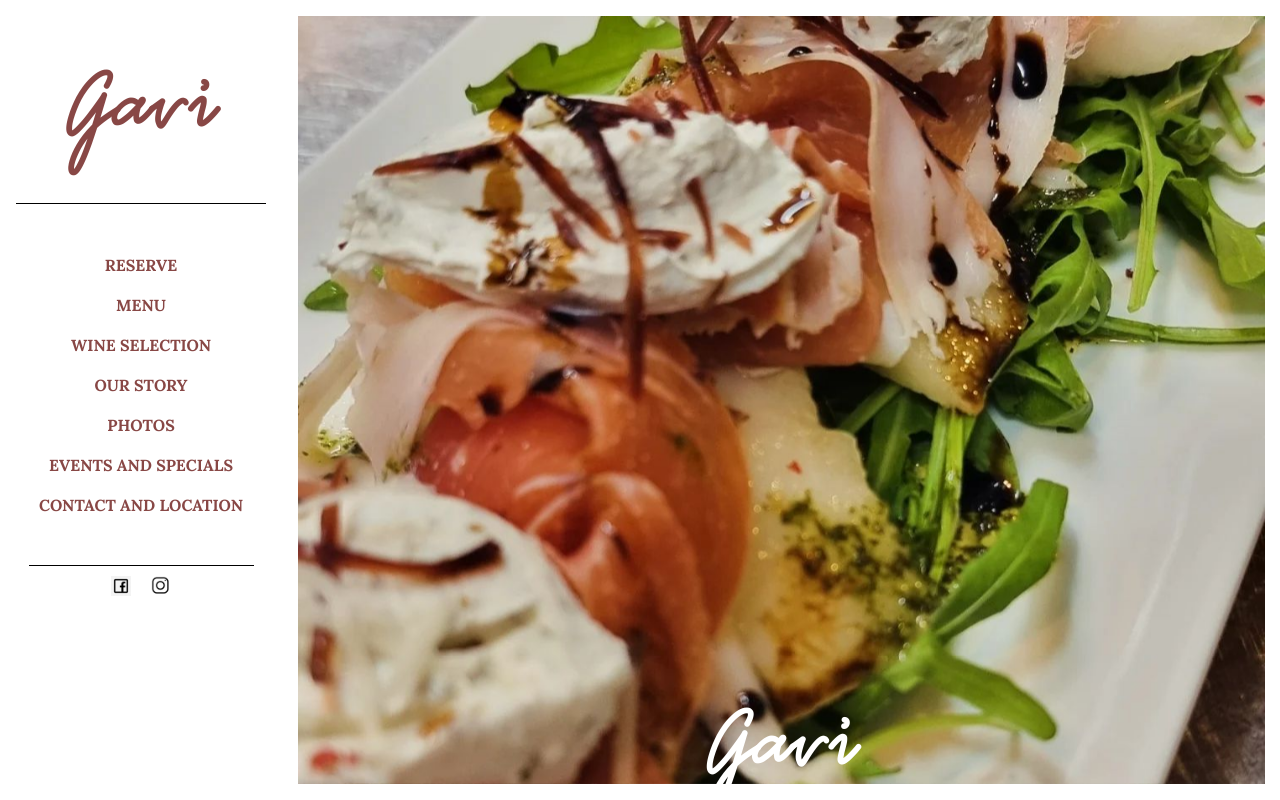
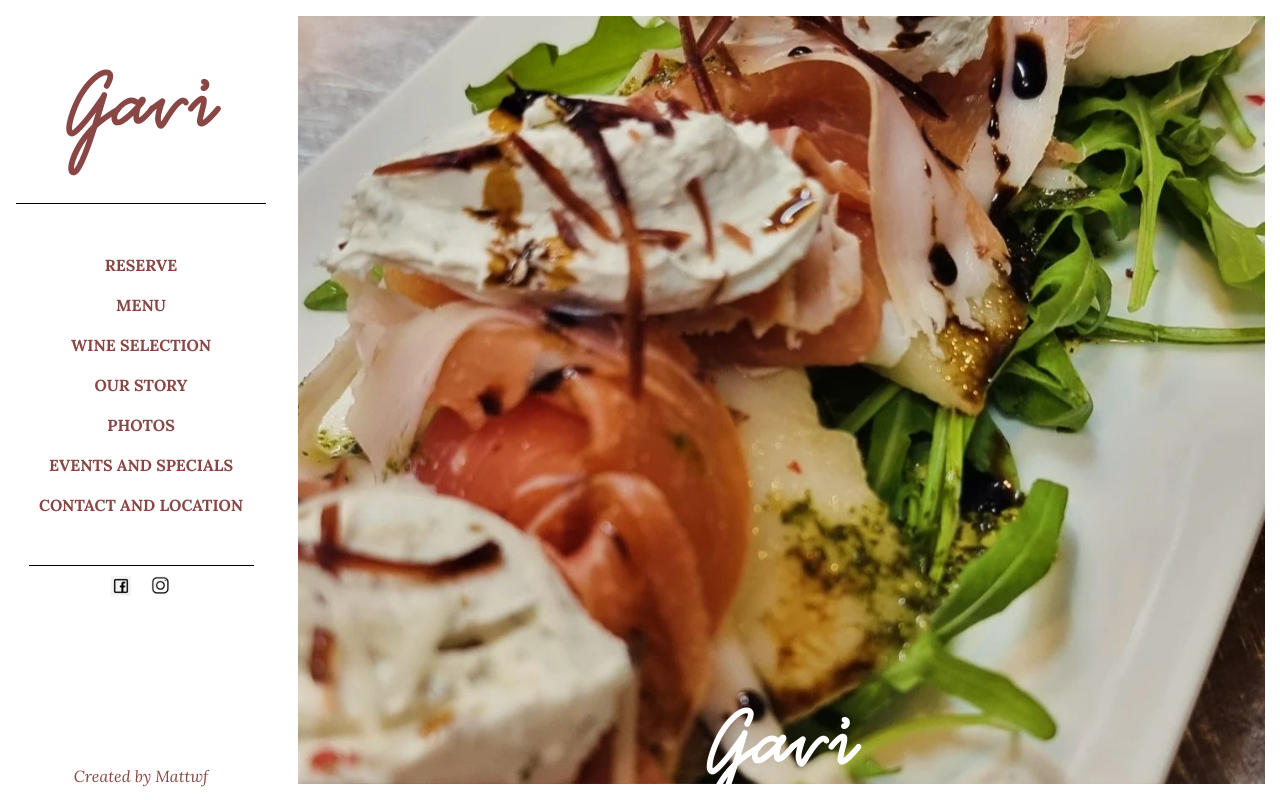
Before and after one commit to Matthiaswf/Gavi-Wine-Restaurant, a Vue app: page / in a window 1280 px wide. Built offline with nearby package versions, Linux system fonts and the light colour scheme; a web font is replaced by a local one.

Commit message:
Added Self Plug

```diff
--- a/src/components/MobileLinks.vue
+++ b/src/components/MobileLinks.vue
@@ -52,6 +52,9 @@
             />
           </a>
         </div>
+      </li>
+      <li class="self-plug">
+        <a href="https://mattwf.dev" target="_blank">Created by Mattwf</a>
       </li>
     </ul>
   </div>
@@ -112,4 +115,9 @@ export default {
   height: 20px;
   margin: 0px 10px;
 }
+
+.self-plug {
+  margin-top: 100px;
+  font-style: italic;
+}
 </style>
--- a/src/components/Navbar.vue
+++ b/src/components/Navbar.vue
@@ -56,6 +56,9 @@
         </div>
       </li>
     </ul>
+    <div class="self-plug">
+      <a href="https://mattwf.dev" target="_blank">Created by Mattwf</a>
+    </div>
   </div>
 </template>
 
@@ -102,6 +105,7 @@ export default {
 }
 
 .nav-links {
+  flex-grow: 1; /* Pushes .self-plug to the bottom */
   width: 100%;
   display: flex;
   flex-direction: column;
@@ -138,9 +142,22 @@ export default {
 .mobile-links {
   display: none;
 }
+
+.self-plug {
+  margin-top: auto; /* Pushes itself to the bottom */
+  padding: 30px 0;
+  text-align: center;
+  cursor: pointer;
+  font-style: italic;
+}
+
 /* Mobile */
 
 @media (max-width: 991px) {
+  .self-plug {
+    display: none;
+  }
+
   .container {
     flex-direction: row;
     justify-content: space-between;
```
